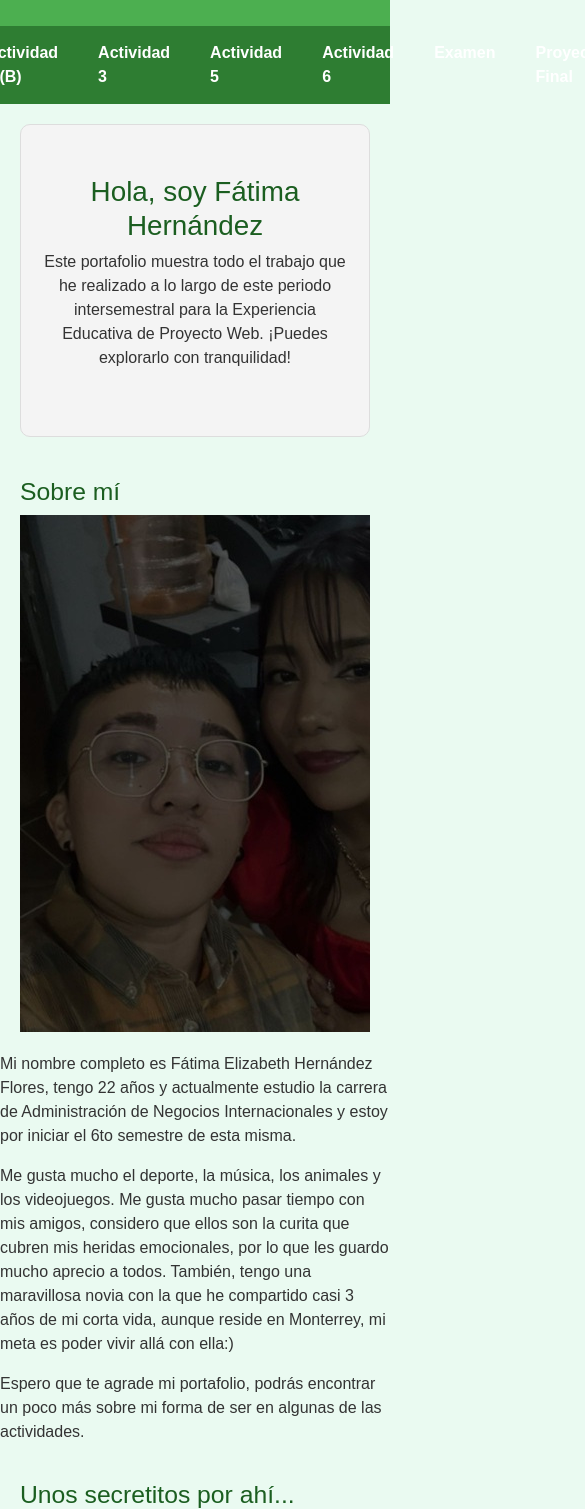
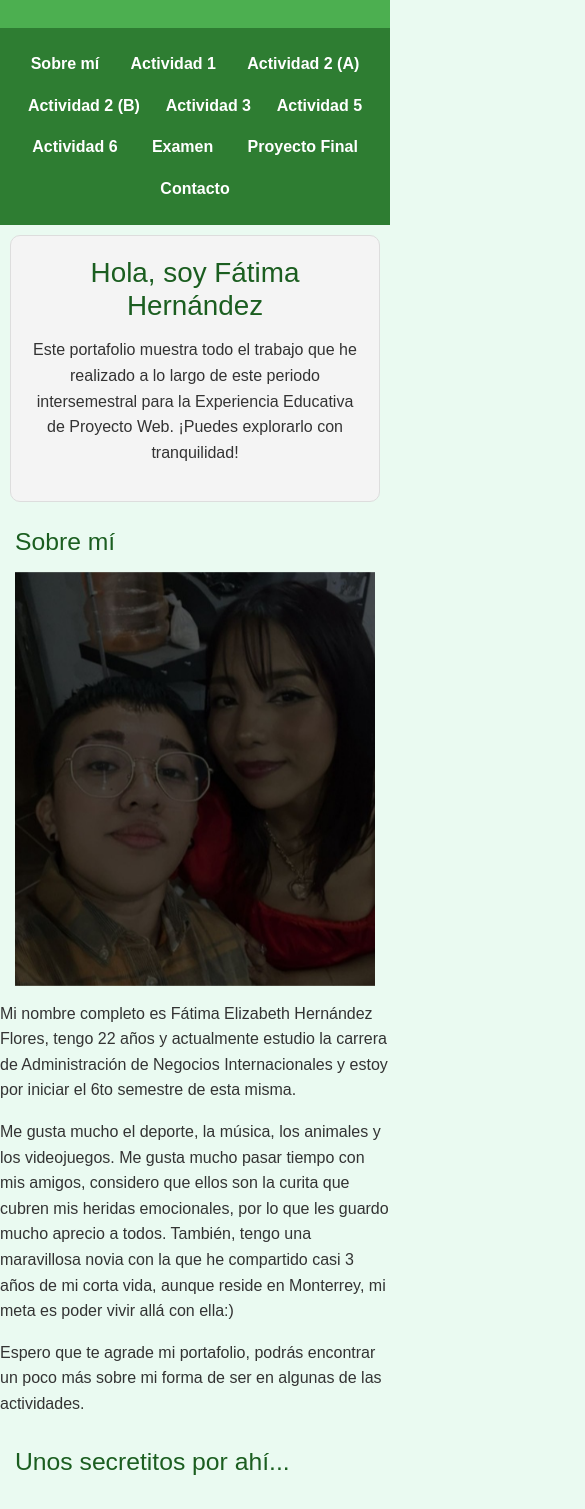
Before and after one commit to FatimaHernandez-7/mi-portafolio, a plain HTML site: page index.html in a window 390 px wide. Shown: the part 143-1652 px from the top of the page, 585 px wide, since content can reach past the window. Drawn offline with nearby package versions, Linux system fonts and the light colour scheme.

Commit message:
Update Apoyoindex.css

```diff
--- a/Apoyoindex.css
+++ b/Apoyoindex.css
@@ -5,6 +5,7 @@ body {
     box-sizing: border-box;
     background-color: #eafaf1;
     color: #333;
+    line-height: 1.6;
 }
 
 header {
@@ -16,6 +17,7 @@ header {
 
 nav {
     display: flex;
+    flex-wrap: wrap;
     justify-content: center;
     background-color: #2e7d32;
 }
@@ -23,9 +25,10 @@ nav {
 nav a {
     color: white;
     text-decoration: none;
-    padding: 15px 20px;
-    display: block;
+    padding: 10px 15px;
     font-weight: bold;
+    text-align: center;
+    flex: 1 1 auto;
 }
 
 nav a:hover {
@@ -38,32 +41,36 @@ section {
 
 .hero {
     text-align: center;
-    padding: 50px 20px;
+    padding: 30px 15px;
     background-color: #f4f4f4;
     border: 1px solid #ddd;
     border-radius: 10px;
-    margin: 20px;
+    margin: 15px;
 }
 
 h1, h2, h3 {
     color: #1b5e20;
+    margin-bottom: 15px;
 }
 
+
 .carousel-image {
-    max-width: 500px;
-    max-height: 400px;
-    margin: 0 auto;/
+    max-width: 100%;
+    height: auto;
     border-radius: 8px;
     border: 2px solid #4CAF50;
 }
 
 .carousel .carousel-inner img {
+    max-width: 100%;
+    height: auto;
+    display: block;
     margin: 0 auto;
 }
 
 .projects {
     display: grid;
-    grid-template-columns: repeat(auto-fit, minmax(300px, 1fr));
+    grid-template-columns: repeat(auto-fit, minmax(250px, 1fr));
     gap: 20px;
     padding: 20px;
 }
@@ -92,6 +99,7 @@ h1, h2, h3 {
 #contact ul {
     list-style: none;
     padding: 0;
+    text-align: center;
 }
 
 #contact ul li {
@@ -102,6 +110,20 @@ footer {
     text-align: center;
     background-color: #2e7d32;
     color: white;
-    padding: 20px;
+    padding: 15px;
     margin-top: 20px;
+    font-size: 0.9em;
 }
+
+@media (max-width: 768px) {
+    header, nav, section, footer {
+        padding: 15px;
+    }
+    .hero {
+        margin: 10px;
+        padding: 20px;
+    }
+    nav a {
+        padding: 8px 10px;
+    }
+}
```
